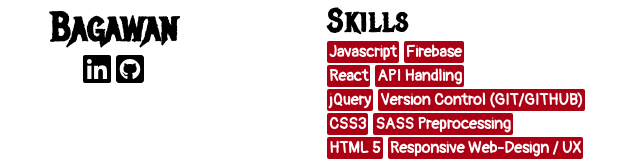
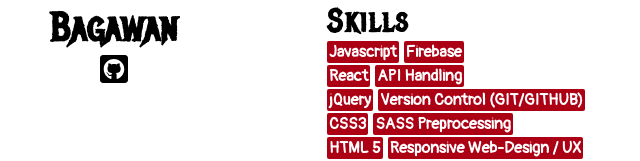
Before and after one commit to Aathavan64/PortfolioSiteUpdate, a website: page index.html in a window 1280 px wide. Shown: the part 455-616 px from the top of the page, without its empty margins (313-953 px from the left). Drawn offline with nearby package versions, Linux system fonts and the light colour scheme; some packages are replaced by stand-ins of ours; a script that the page names is missing.

Commit message:
Update index.html

```diff
--- a/index.html
+++ b/index.html
@@ -19,9 +19,6 @@
                 <img src="images/logoLion.png" alt="">
                 <h1>Aathavan Bagawan</h1>
                 <div class="landingSocialIcons">
-                    <a href="https://www.linkedin.com/in/aathavanbagawan/">
-                        <i class="fa fab fa-linkedin"></i>
-                    </a>
                     <a href="https://github.com/Aathavan64">
                         <i class="fa fab fa-github-square"></i>
                     </a>
```
